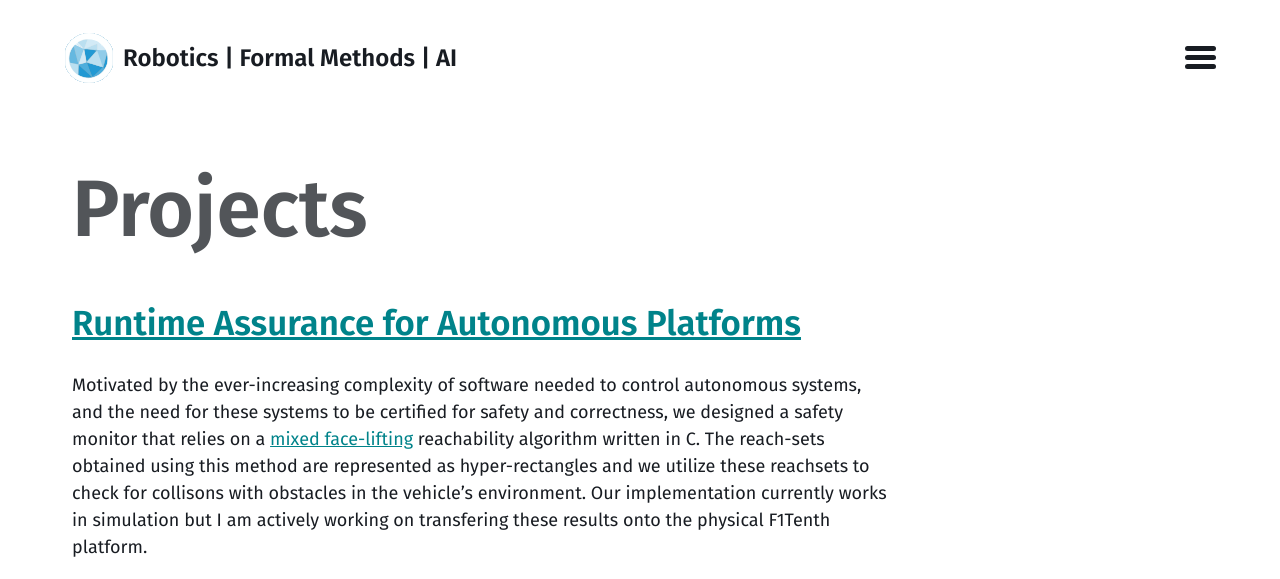
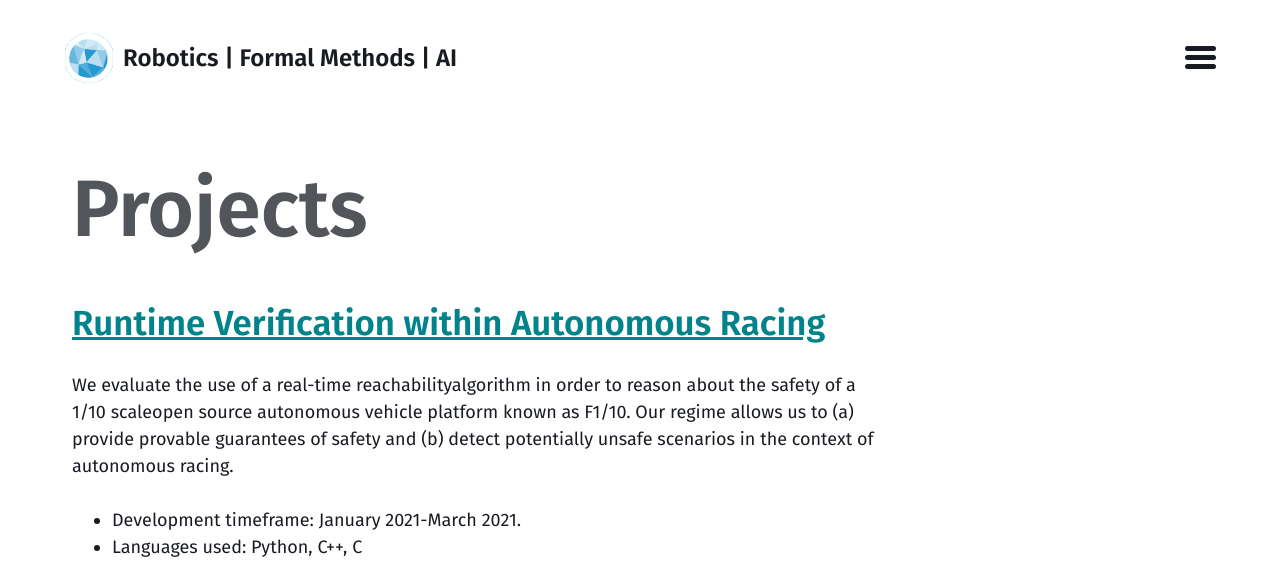
Before and after one commit to pmusau17/pmusau17.github.io, a Jekyll site: the page built from projects.md, in a window 1280 px wide and 1400 px high. Shown: the top 579 px of the window. Built offline with Jekyll 4.4.1, drawn with Linux system fonts in a browser that asks for light colours; a script that is not in the unit is left out; some of the changed text lies outside the part shown; grey boxes are pictures that could not be loaded.

Commit message:
IROS projects

```diff
--- a/projects.md
+++ b/projects.md
@@ -9,6 +9,27 @@
 
 <!-- <img src="/pages/images/projects2.jpg " class="align-center" alt="Entrepneurship Conference" title="Entrepneurship Conference" width="400" height="267" /> -->
 
+
+## [Runtime Verification within Autonomous Racing](https://github.com/pmusau17/rtreach_f1tenth)
+
+We evaluate the use of a real-time reachabilityalgorithm  in  order  to  reason  about  the  safety  of a 1/10  scaleopen source autonomous vehicle platform known as F1/10. Our regime  allows us  to (a) provide provable guarantees of safety and (b) detect potentially unsafe  scenarios in the context of autonomous racing.
+
+- Development timeframe: January 2021-March 2021.
+- Languages used: Python, C++, C
+
+<iframe width="640" height="359" src="https://www.youtube.com/embed/tTnGUFv3HmU" frameborder="0" allow="accelerometer; autoplay; clipboard-write; encrypted-media; gyroscope; picture-in-picture" allowfullscreen></iframe>
+
+## [Zero-Shot Policy Transfer in Autonomous Racing: ReinforcementLearning vs Imitation Learning](https://github.com/pmusau17/Platooning-F1Tenth/)
+
+We compared two leading methods for training neural network controllers, Reinforcement Learning and Imitation Learning, for the autonomous racing task. We compare their viability by analyzing their performance and safety when deployed in novel scenarios outside their training via zero-shot policy transfer.
+
+
+- Development timeframe: January 2021-March 2021.
+- Languages used: Python, C++, C
+
+<iframe width="1280" height="720" src="https://www.youtube.com/embed/ycyK3WHtRpM" frameborder="0" allow="accelerometer; autoplay; clipboard-write; encrypted-media; gyroscope; picture-in-picture" allowfullscreen></iframe>
+
+<iframe width="640" height="359" src="https://www.youtube.com/embed/5d3nrhzPOUo" frameborder="0" allowfullscreen></iframe>
 
 ## [Runtime Assurance for Autonomous Platforms](https://github.com/pmusau17/rtreach_f1tenth)
 Motivated by the ever-increasing complexity of software needed to control autonomous systems, and the need for these systems to be certified for safety and correctness, we designed a safety monitor that relies on a [mixed face-lifting](http://www.taylortjohnson.com/research/bak2014rtss.pdf) reachability algorithm written in C. The reach-sets obtained using this method are represented as hyper-rectangles and we utilize these reachsets to check for collisons with obstacles in the vehicle's environment. Our implementation currently works in simulation but I am actively working on transfering these results onto the physical F1Tenth platform.
```
